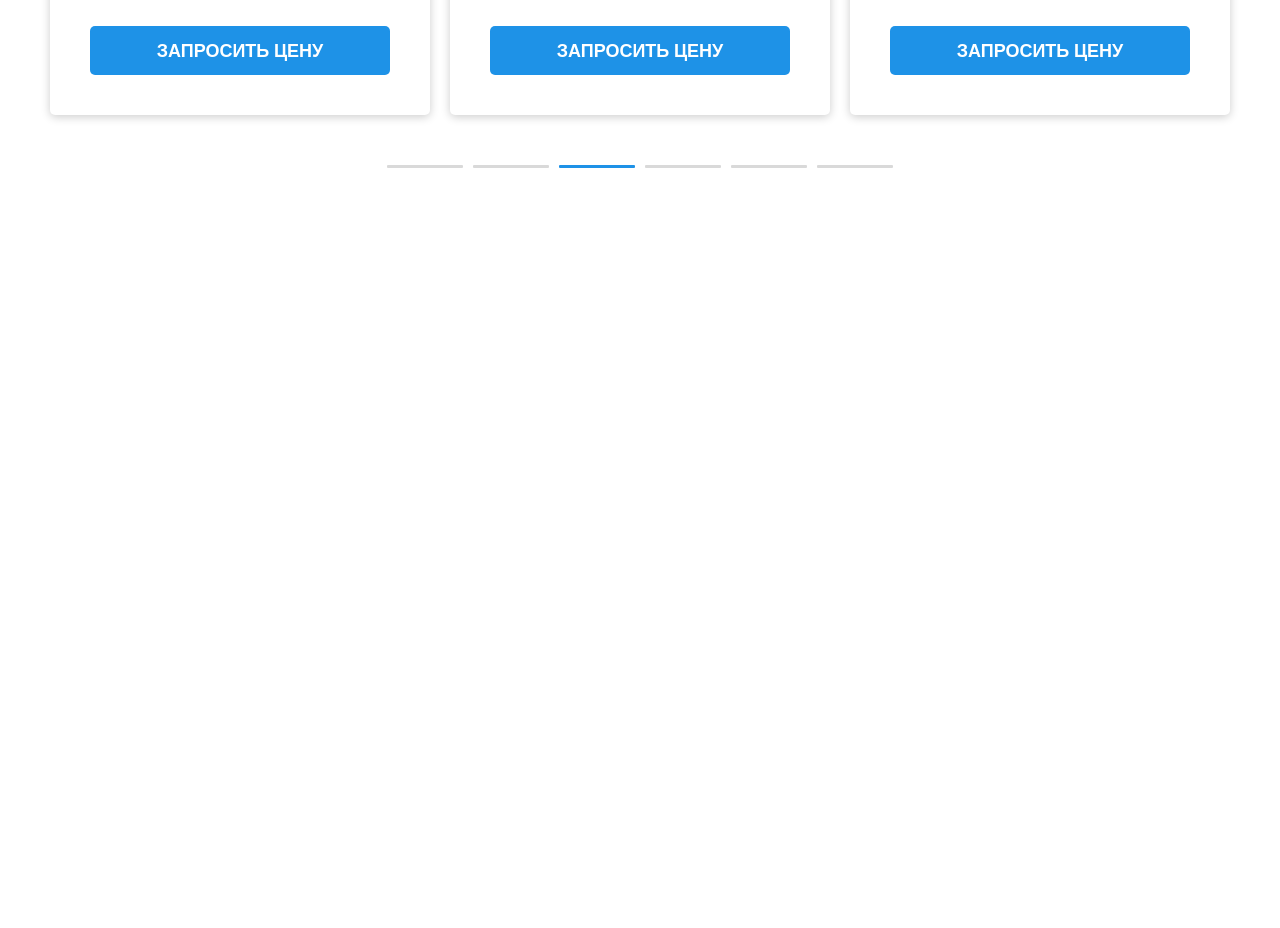
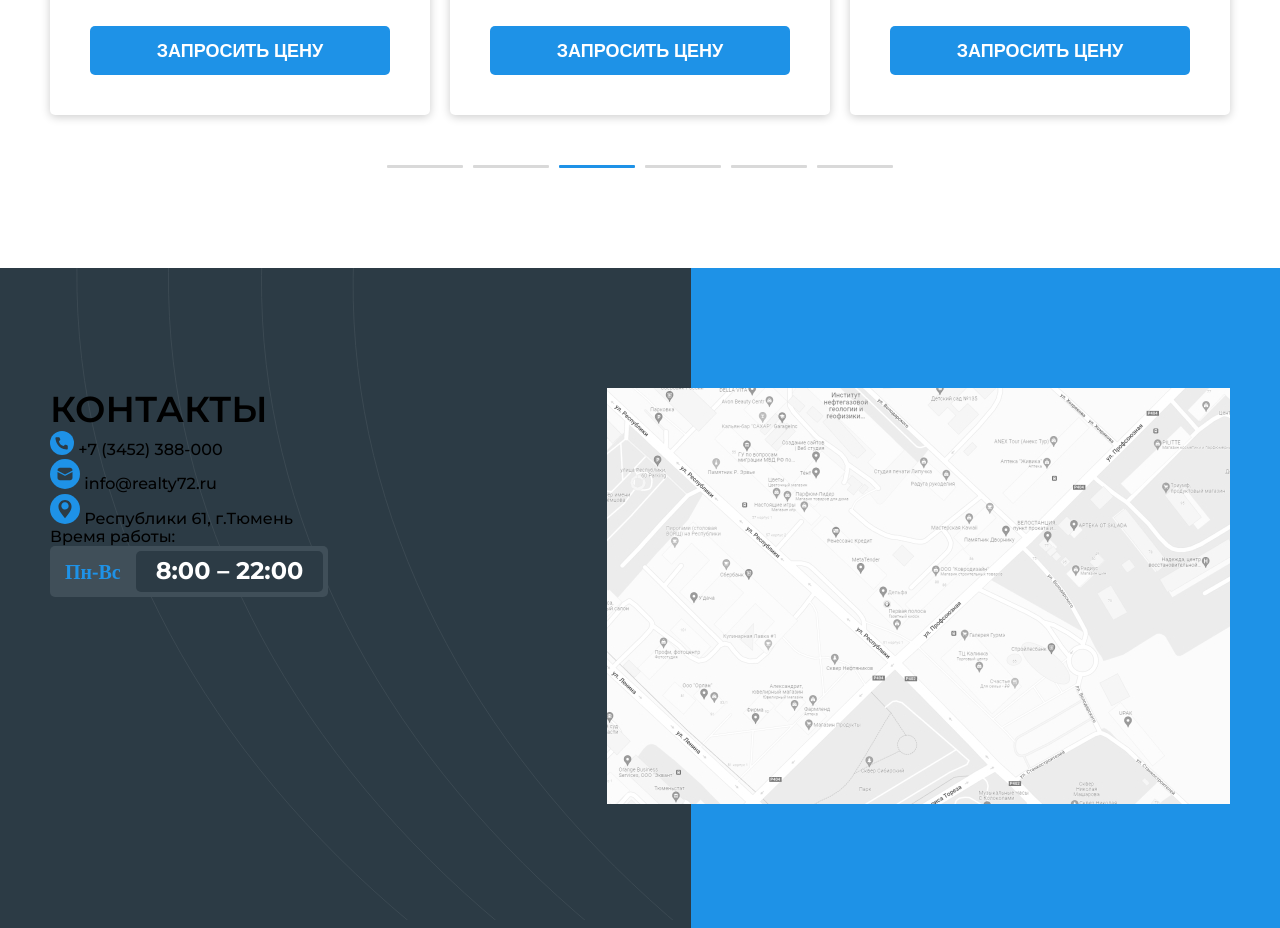
Before and after one commit to natakay/infoline, a plain HTML site: page infoline/index.html in a window 1280 px wide. Shown: the part 1438-2366 px from the top of the page. Before the commit the page ends 1706 px from the top, so only its background shows below. Drawn offline with nearby package versions, Linux system fonts and the light colour scheme.

Commit message:
Add files via upload

```diff
--- a/infoline/css/main.css
+++ b/infoline/css/main.css
@@ -3,4 +3,5 @@
 @import url(section/header.css);
 @import url(section/hero.css);
 @import url(section/rent.css);
+@import url(section/contacts.css);
 @import url(media.css);
--- a/infoline/css/media.css
+++ b/infoline/css/media.css
@@ -62,7 +62,25 @@
     .rent__btns-list {
         display: none;
     }
+
+    .contacts {
+        --contacts-left-col: 71.7%;
+        padding: 90px 0px;
+        background: linear-gradient(180deg, #2C3B45 var(--contacts-left-col), #1E92E7 var(--contacts-left-col));
+        position: relative;
+    }
+
+    .contacts::before {
+        width: 100vw;
+        height: var(--contacts-left-col);
+    }
+
+
+    .contacts__container {
+        flex-direction: column;
+    }
 }
+
 
 @media (max-width: 480px) {
     :root {
--- /dev/null
+++ b/infoline/css/section/contacts.css
@@ -0,0 +1,84 @@
+.contacts {
+    --contacts-left-col: 54vw;
+    padding: 120px 0px;
+    background: linear-gradient(90deg, #2C3B45 var(--contacts-left-col), #1E92E7 var(--contacts-left-col));
+    position: relative;
+}
+
+.contacts::before {
+    content: "";
+    display: block;
+    position: absolute;
+    width: var(--contacts-left-col);
+    top: 0;
+    left: 0;
+    height: 100%;
+    background: url(../../img/contacts/decor.svg) no-repeat bottom right / cover;
+}
+
+.contacts__container {
+    display: flex;
+    justify-content: space-between;
+    gap: 60px;
+}
+
+.contacts__content {
+    flex: 1 0 auto;
+    z-index: 10;
+}
+
+.section-title {}
+
+.Contacts__title {}
+
+.contacts__info {}
+
+.contacts__list {}
+
+.contacts__item {}
+
+.contacts__item-icon {}
+
+.contacts__item-link {}
+
+.work-hours {}
+
+.work-hours__desc {}
+
+.work-hours__info {
+    border-radius: 5px;
+    background: #404F59;
+    min-height: 50px;
+    display: inline-flex;
+    align-items: center;
+    column-gap: 15px;
+    padding: 5px 5px 5px 15px;
+}
+
+.work-hours__day {
+    color: #1E92E7;
+    font-family: Open Sans;
+    font-size: 20px;
+    font-style: normal;
+    font-weight: 600;
+    line-height: 140%;
+}
+
+.work-hours__time {
+    color: #FFF;
+    font-family: Montserrat;
+    font-size: 24px;
+    font-style: normal;
+    font-weight: 700;
+    line-height: 120%;
+    border-radius: 5px;
+    background: #2C3B45;
+    display: block;
+    padding: 6px 20px;
+}
+
+.contacts__map {
+    flex: 0 1 52.8%;
+}
+
+.contacts__map-img {}
--- a/infoline/index.html
+++ b/infoline/index.html
@@ -203,6 +203,39 @@
                 </div>
             </div>
         </section>
+        <section class="contacts section">
+            <div class="container contacts__container">
+                <div class="contacts__content">
+                    <h2 class="section-title Contacts__title">Контакты</h2>
+                    <div class="contacts__info">
+                        <ul class="contacts__list">
+                            <li class="contacts__item">
+                                <img src="img/icons/tel.svg" class="contacts__item-icon">
+                                <a href="tel:+73452388000" class="contacts__item-link">+7 (3452) 388-000</a>
+                            </li>
+                            <li class="contacts__item">
+                                <img src="img/icons/email.svg" class="contacts__item-icon">
+                                <a href="mailto:info@realty72.ru" class="contacts__item-link">info@realty72.ru</a>
+                            </li>
+                            <li class="contacts__item">
+                                <img src="img/icons/location__contact.svg" class="contacts__item-icon">
+                                <a href="#" class="contacts__item-link">Республики 61, г.Тюмень</a>
+                            </li>
+                        </ul>
+                    </div>
+                    <div class="work-hours">
+                        <div class="work-hours__desc">Время работы:</div>
+                        <div class="work-hours__info">
+                            <span class="work-hours__day">Пн-Вс</span>
+                            <span class="work-hours__time">8:00 – 22:00</span>
+                        </div>
+                    </div>
+                </div>
+                <div class="contacts__map">
+                    <img src="img/contacts/map.jpg" alt="Карта" class="contacts__map-img">
+                </div>
+            </div>
+        </section>
     </div>
     <script src="js/script.js"></script>
 </body>
```
